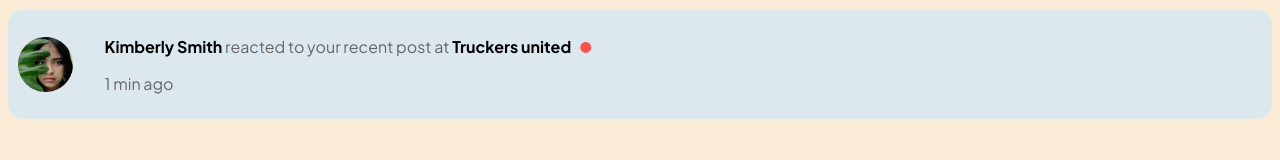
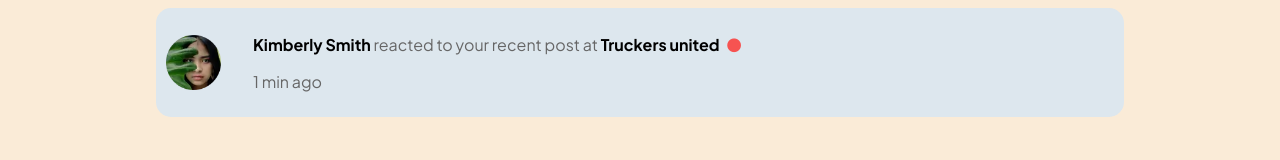
Before and after one commit to YasserDalali/notifications-page-main, a plain HTML site: page index.html in a window 1280 px wide. Drawn offline with Linux system fonts and the light colour scheme.

Commit message:
added an unread class that toggles the style of the css

```diff
--- a/index.html
+++ b/index.html
@@ -16,11 +16,13 @@
 <body>
 
   <div class="notification unread">
+
     <img src="assets/images/avatar-kimberly-smith.webp" alt="" width="55px" height="55px">
     <div class="message">
 
       <p><span class="username">Kimberly Smith</span> reacted to your recent post at <span>Truckers united</span>
-      <i class="fa fa-circle unreadIcon" aria-hidden="true" style="color: hsl(1, 90%, 64%); scale: 0.8; margin-left: 5px;"></i>
+
+      <i class="fa fa-circle" aria-hidden="true" style="color: hsl(1, 90%, 64%); scale: 0.8; margin-left: 5px;"></i>
       </p>
       <p class="time">1 min ago</p>
 
--- a/style.css
+++ b/style.css
@@ -12,6 +12,8 @@ body {
   padding: .6rem;
   background-color: hsl(210, 60%, 98%);
   align-items: center;
+  width: 75%;
+  margin: auto;
 }
 
 .notification p {
@@ -26,8 +28,7 @@ body {
   color: hsl(219, 85%, 26%);
   cursor: pointer;
 }
-.notification img {
-}
+
 .time {
   color: rgba(185, 185, 185, 0.39);
 }
@@ -35,3 +36,7 @@ body {
 .unread {
   background-color: hsl(205, 33%, 90%);
 }
+
+.notification i {display: none;}
+
+.notification.unread i {display: inline;}
```
Also changed, not shown: 3 other files.
